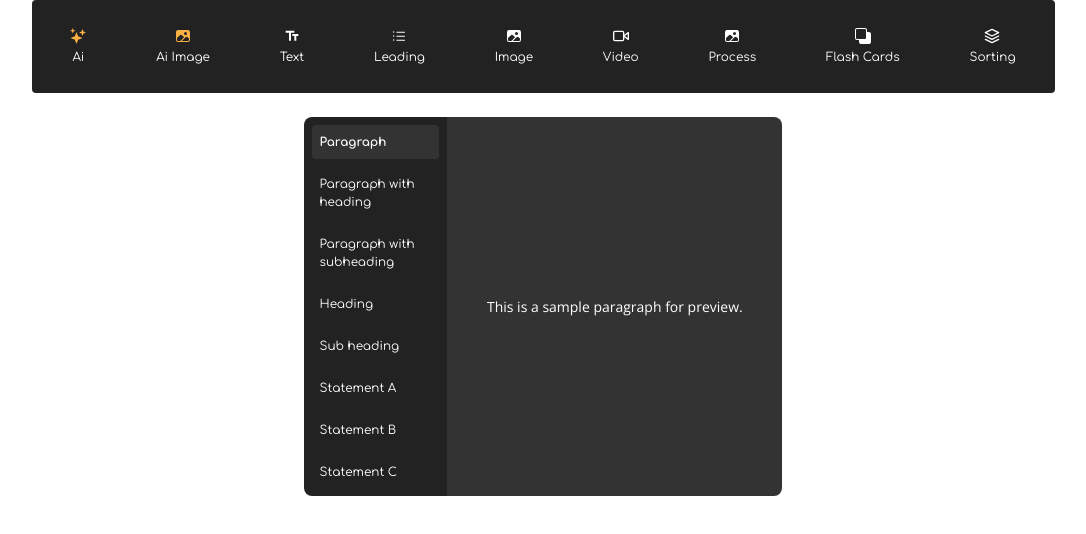
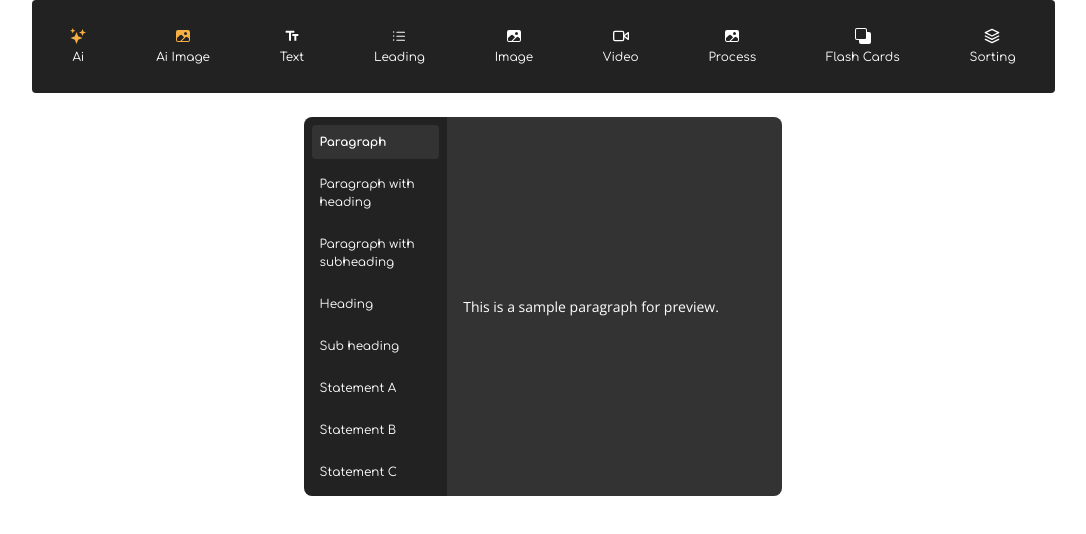
Before and after one commit to theoraccoon/amby-craft-fe, a Next.js app: page /create in a window 1280 px wide. Both pictures are taken after a click on the button "Text". Shown: the top 534 px of the page, without its empty margins (97-1183 px from the left). Built offline with nearby package versions, Linux system fonts and the light colour scheme.

Commit message:
feat:align content

```diff
--- a/src/features/courses/course_creation/add-text-block-modal.tsx
+++ b/src/features/courses/course_creation/add-text-block-modal.tsx
@@ -36,7 +36,6 @@ function AddTextBlockModal({
     }
   }
 
-
   useEffect(() => {
     const handleKeyDown = (e: KeyboardEvent) => {
       if (e.key === 'Enter') {
@@ -68,7 +67,7 @@ function AddTextBlockModal({
       </div>
 
       {/* Preview */}
-      <div className="w-[70%] h-full bg-tertiary rounded-r-lg flex flex-col justify-center items-center text-center px-4 space-y-2">
+      <div className="w-[70%] h-full bg-tertiary rounded-r-lg flex flex-col justify-center items-start text-center px-4 space-y-2">
         {requiresHeading && <h3 className="text-lg font-semibold">Sample Heading</h3>}
         {requiresParagraph && <p className="text-sm">This is a sample paragraph for preview.</p>}
         {standaloneTextTypes.includes(selectedType) && selectedBlock && (
```
